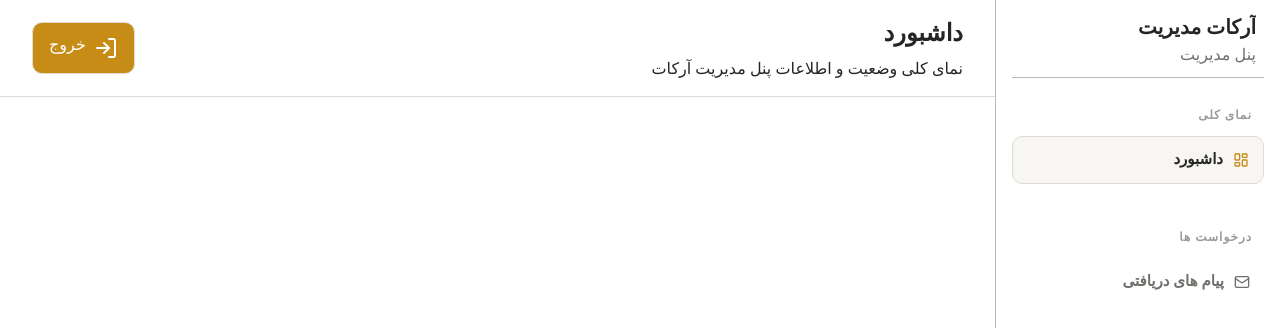
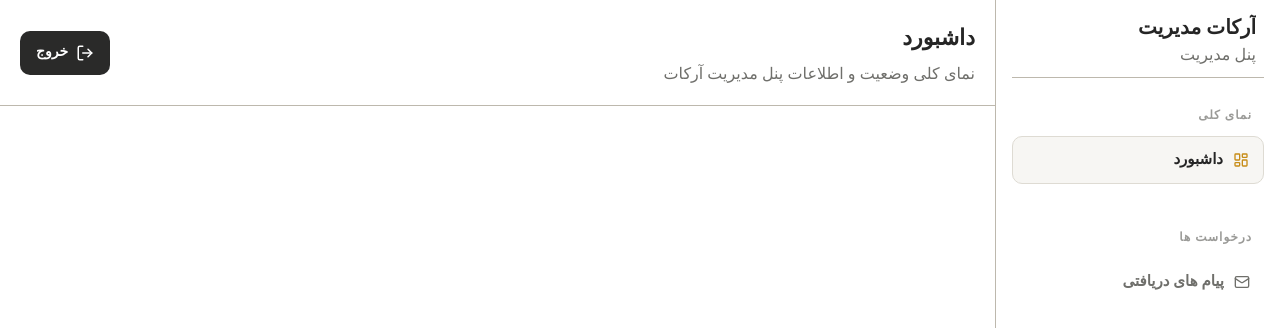
Before and after one commit to amirhoprogrammer/admin-panel, a Next.js app: page / in a window 1280 px wide. Shown: the top 328 px of the page. Built offline with nearby package versions, Linux system fonts and the light colour scheme.

Commit message:
edit dashbordHeader

```diff
--- a/src/app/contact-messages/page.tsx
+++ b/src/app/contact-messages/page.tsx
@@ -5,12 +5,12 @@ import React from "react";
 
 export default function ContactMassege() {
   return (
-    <div className="flex flex-col w-full flex-1 min-h-0">
+    <main className="flex flex-1 flex-col overflow-hidden">
       <DashbordHeader items={DashbordBodyItems[1]} />
       {/* 500px = 125 ,400px */}
       <div className="flex-1 min-h-0 overflow-hidden  px-6 py-4">
         <DashbordSection />
       </div>
-    </div>
+    </main>
   );
 }
--- a/src/app/page.tsx
+++ b/src/app/page.tsx
@@ -2,9 +2,9 @@ import DashbordHeader from "@/components/Dashbord/DashbordHeader";
 import { DashbordBodyItems } from "@/data/dashbord";
 const page = () => {
   return (
-    <div className="w-full">
+    <main className="flex flex-1 flex-col overflow-hidden">
       <DashbordHeader items={DashbordBodyItems[0]} />
-    </div>
+    </main>
   );
 };
 
--- a/src/components/Dashbord/DashbordHeader.tsx
+++ b/src/components/Dashbord/DashbordHeader.tsx
@@ -1,4 +1,4 @@
-import { LogIn } from "lucide-react";
+import { LogIn, LogOut } from "lucide-react";
 import React from "react";
 interface HeaderItems {
   slug: string;
@@ -7,17 +7,27 @@ interface HeaderItems {
 }
 export default function DashbordHeader({ items }: { items: HeaderItems }) {
   return (
-    <div className="w-full border-b border-border">
-      <section className="py-4 px-8 flex flex-col gap-4 sm:flex-row sm:items-center sm:justify-between">
-        <div className="flex flex-col gap-2">
-          <h1 className="font-semibold text-2xl">{items.title}</h1>
-          <p className="font-base ">{items.description}</p>
+    <div className="flex min-h-0 flex-1 flex-col">
+      <div className="border-b-border-secondary 3xl:px-8 3xl:py-6 flex shrink-0 items-center justify-between border-b px-8 py-6 xl:px-5 xl:py-5 2xl:px-6">
+        <div className="min-w-0 pe-6">
+          <h1 className="header-title 3xl:text-[26px] mb-2 text-[26px] font-semibold xl:text-[22px] 2xl:text-[24px]">
+            {items.title}
+          </h1>
+          <p className="header-description text-muted-foreground 3xl:text-lg text-lg xl:text-base 2xl:text-[17px]">
+            {items.description}
+          </p>
         </div>
-        <button className="border border-border bg-brand text-background cursor-pointer rounded-lg flex items-center justify-center gap-2 h-13 p-4">
-          <LogIn />
-          <span className="mb-2">خروج</span>
-        </button>
-      </section>
+        <div className="3xl:pe-4 flex shrink-0 items-center gap-x-2 pe-4 xl:gap-x-1.5 xl:pe-0 2xl:gap-x-2">
+          <button className="relative inline-flex items-center justify-center gap-2 overflow-hidden whitespace-nowrap rounded-lg font-medium select-none cursor-pointer transition-all duration-200 focus-visible:outline-none focus-visible:ring-2 focus-visible:ring-ring/40 active:scale-[0.98] disabled:pointer-events-none disabled:opacity-50 px-5 text-base bg-primary text-primary-foreground hover:bg-primary-hover group 3xl:h-13 3xl:px-5 3xl:text-[15px] h-12 xl:h-11 xl:px-4 xl:text-sm 2xl:h-12">
+            <span className="relative z-10 inline-flex items-center justify-center gap-2">
+              <LogOut className="lucide lucide-log-out 3xl:size-5 size-5 transition-transform duration-300 group-hover:-translate-x-0.5 xl:size-4.5 rtl:group-hover:translate-x-0.5" />
+              <span className="inline-flex shrink-0 mb-1 font-semibold">
+                خروج
+              </span>
+            </span>
+          </button>
+        </div>
+      </div>
     </div>
   );
 }
--- a/src/components/Dashbord/DashbordSidebar.tsx
+++ b/src/components/Dashbord/DashbordSidebar.tsx
@@ -14,7 +14,7 @@ export default function DashbordSidebar() {
   return (
     <aside className="border-border-secondary bg-background flex h-screen w-71.25 shrink-0 flex-col border-l pb-4">
       {/* 285px = 71.25 */}
-      <div className="border-border shrink-0  px-4">
+      <div className="border-border shrink-0 px-4">
         {/* 78px = 19.5 */}
         <div className="border-border-secondary flex min-h-19.5 items-center border-b px-2">
           <div className="flex min-w-0 flex-col">
```
